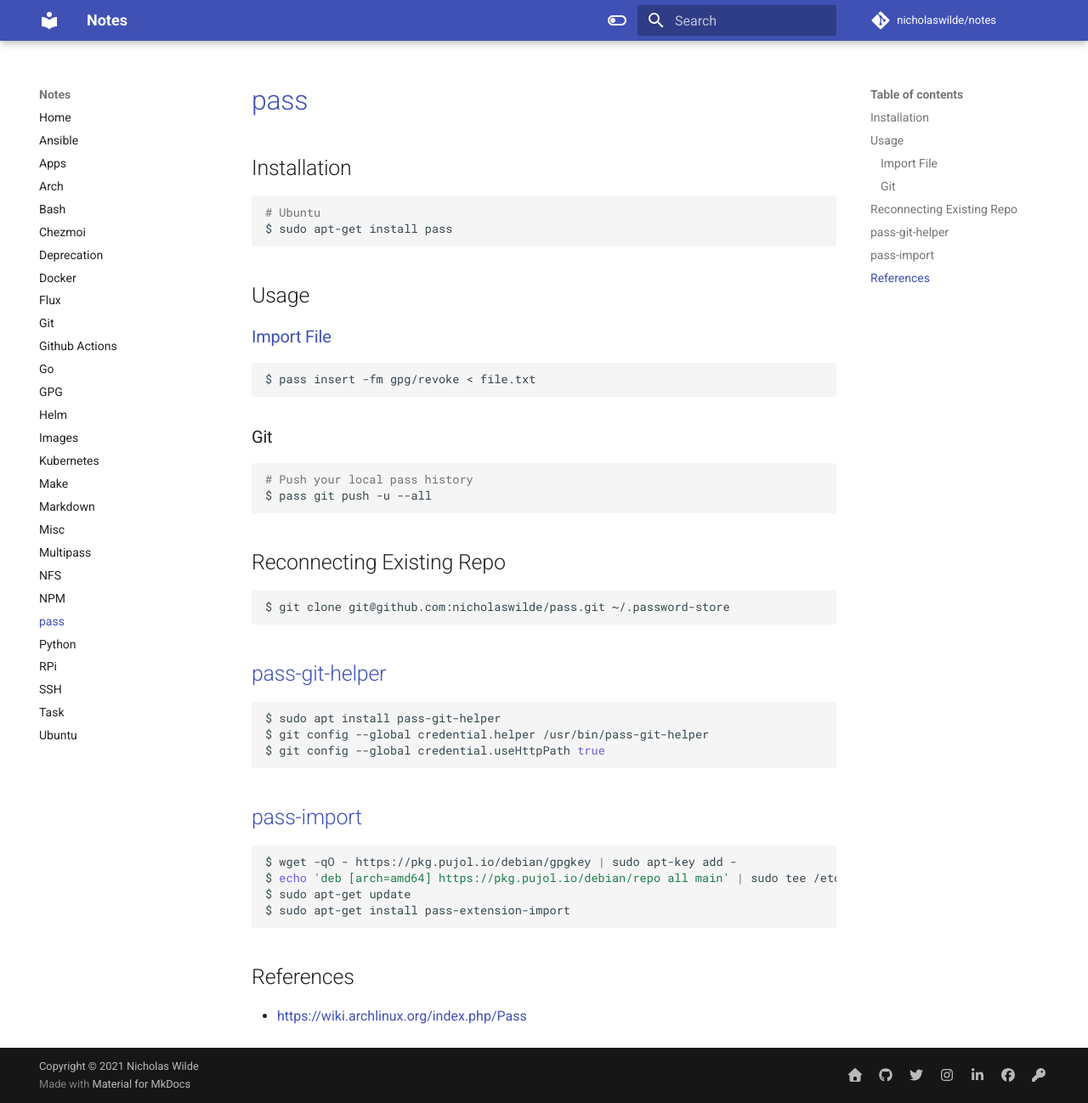
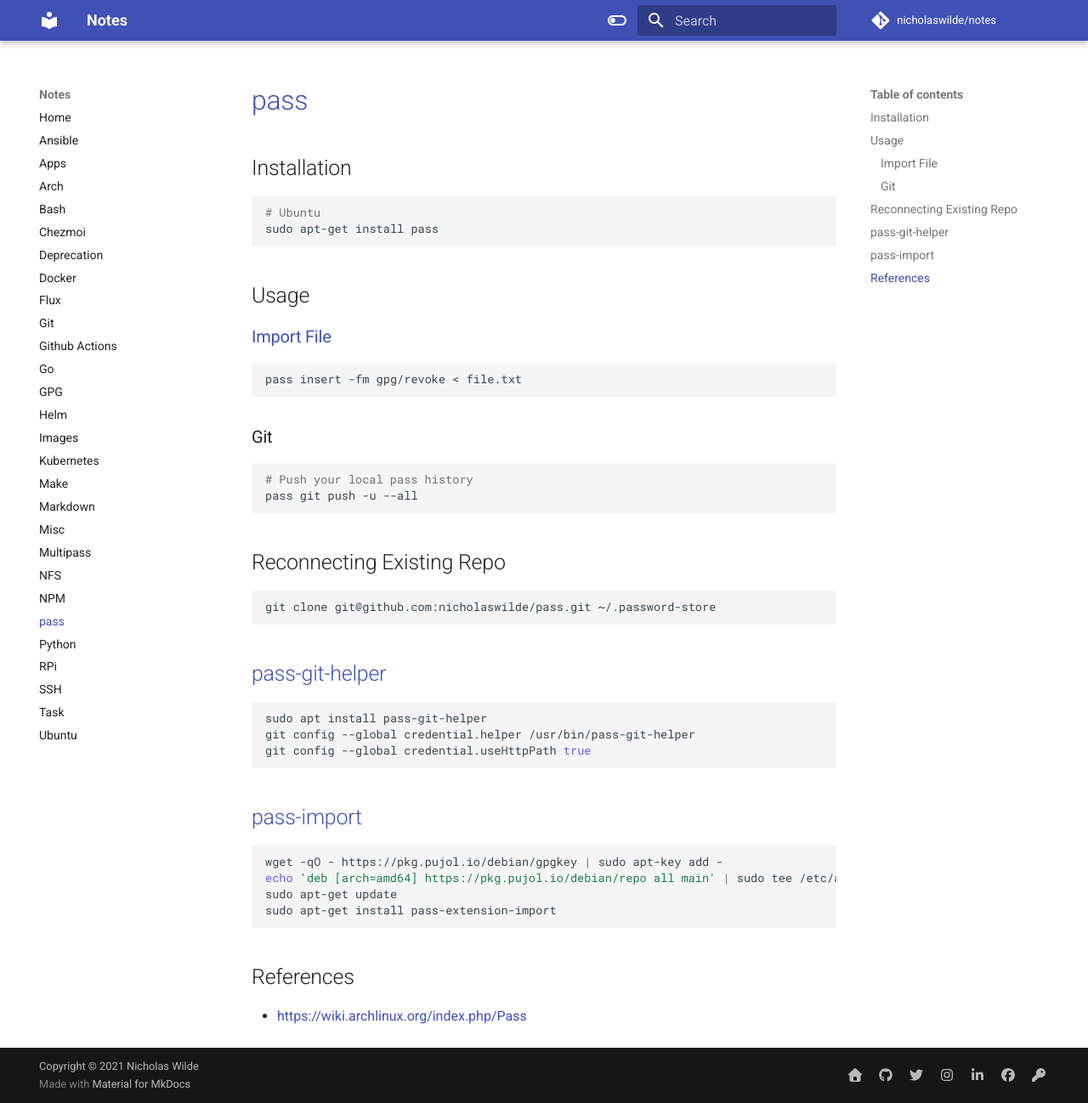
Before and after one commit to nicholaswilde/notes, an MkDocs documentation site: the page built from docs/pass.md, in a window 1280 px wide and 1298 px high. Shown: the whole window at 85% size. Built offline with MkDocs 1.6.1 and Material for MkDocs 9.7.7, drawn with Linux system fonts in a browser that asks for light colours; comment, search, counter and statistics services are not loaded.

````diff
--- a/docs/pass.md
+++ b/docs/pass.md
@@ -4,7 +4,7 @@
 
 ```shell
 # Ubuntu
-$ sudo apt-get install pass
+sudo apt-get install pass
 ```
 
 ## Usage
@@ -12,37 +12,37 @@ $ sudo apt-get install pass
 ### [Import File](https://lists.zx2c4.com/pipermail/password-store/2014-August/001105.html)
 
 ```shell
-$ pass insert -fm gpg/revoke < file.txt
+pass insert -fm gpg/revoke < file.txt
 ```
 
 ### Git
 
 ```shell
 # Push your local pass history
-$ pass git push -u --all
+pass git push -u --all
 ```
 
 ## Reconnecting Existing Repo
 
 ```shell
-$ git clone git@github.com:nicholaswilde/pass.git ~/.password-store
+git clone git@github.com:nicholaswilde/pass.git ~/.password-store
 ```
 
 ## [pass-git-helper](https://github.com/languitar/pass-git-helper)
 
 ```shell
-$ sudo apt install pass-git-helper
-$ git config --global credential.helper /usr/bin/pass-git-helper
-$ git config --global credential.useHttpPath true
+sudo apt install pass-git-helper
+git config --global credential.helper /usr/bin/pass-git-helper
+git config --global credential.useHttpPath true
 ```
 
 ## [pass-import](https://github.com/roddhjav/pass-import)
 
 ```shell
-$ wget -qO - https://pkg.pujol.io/debian/gpgkey | sudo apt-key add -
-$ echo 'deb [arch=amd64] https://pkg.pujol.io/debian/repo all main' | sudo tee /etc/apt/sources.list.d/pkg.pujol.io.list
-$ sudo apt-get update
-$ sudo apt-get install pass-extension-import
+wget -qO - https://pkg.pujol.io/debian/gpgkey | sudo apt-key add -
+echo 'deb [arch=amd64] https://pkg.pujol.io/debian/repo all main' | sudo tee /etc/apt/sources.list.d/pkg.pujol.io.list
+sudo apt-get update
+sudo apt-get install pass-extension-import
 ```
 
 ## References
````
